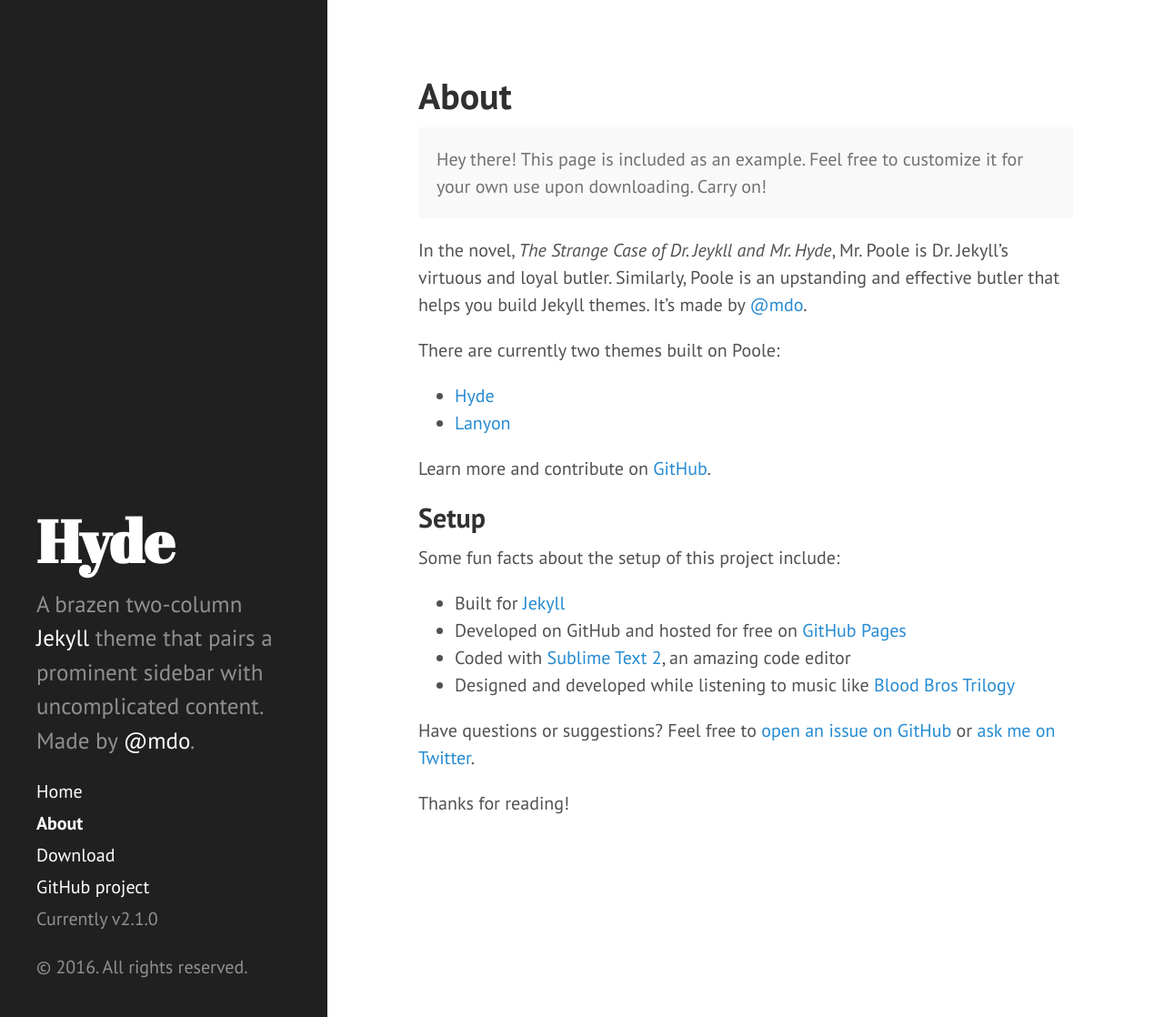
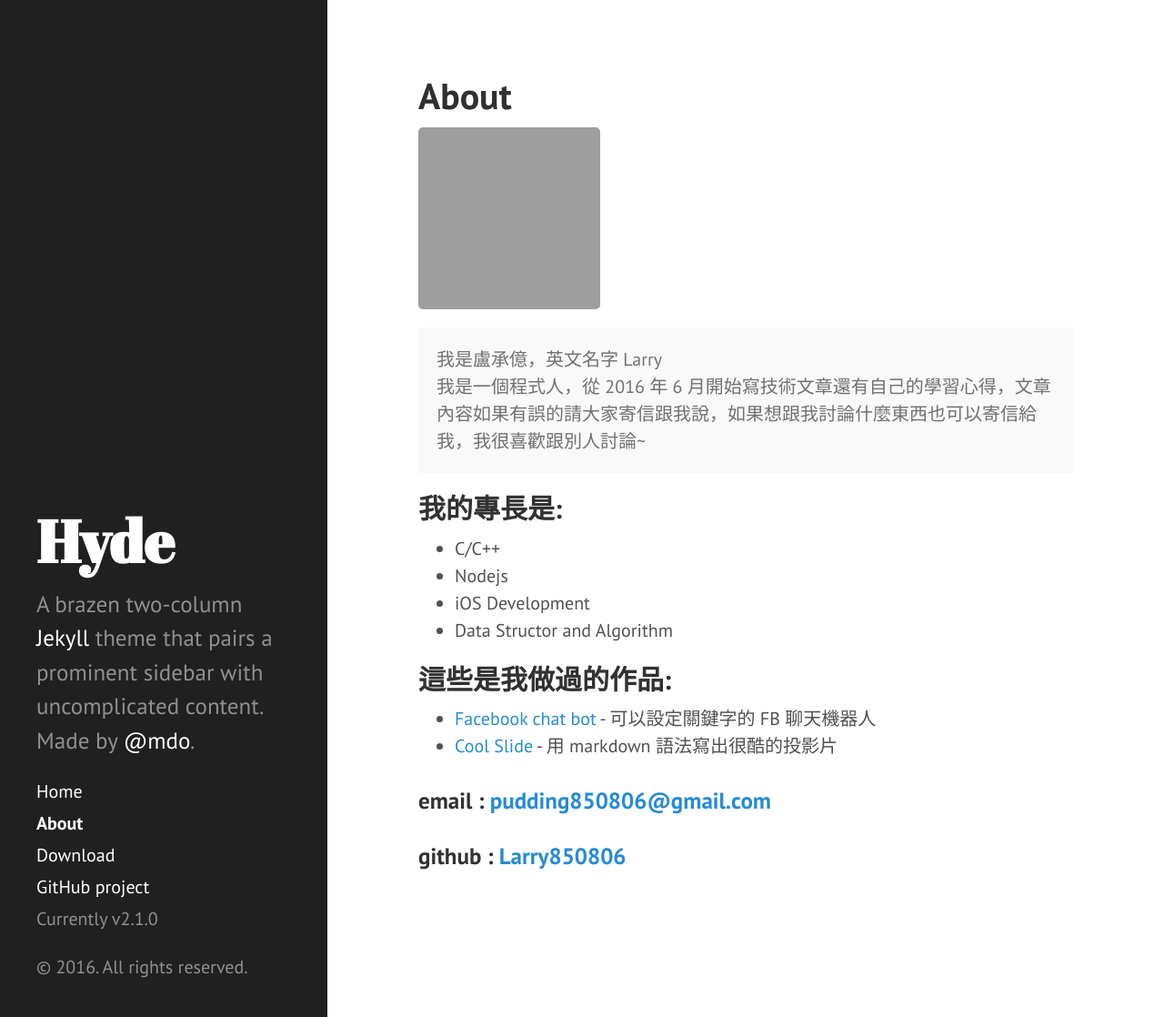
Before and after one commit to LarryLuTW/larrylutw.github.io, a Jekyll site: the page built from about.md, in a window 1280 px wide and 1118 px high. Shown: the whole window at 91% size. Built offline with Jekyll 4.4.1, drawn with Linux system fonts in a browser that asks for light colours; Markdown is read by kramdown in place of the engine named in the settings; grey boxes are pictures that could not be loaded.

Commit message:
update about

```diff
--- a/about.md
+++ b/about.md
@@ -3,28 +3,25 @@
 title: About
 ---
 
+![](https://avatars0.githubusercontent.com/u/10403741?v=3&s=200)
 <p class="message">
-  Hey there! This page is included as an example. Feel free to customize it for your own use upon downloading. Carry on!
+我是盧承億，英文名字 Larry<br>
+我是一個程式人，從 2016 年 6 月開始寫技術文章還有自己的學習心得，文章內容如果有誤的請大家寄信跟我說，如果想跟我討論什麼東西也可以寄信給我，我很喜歡跟別人討論~
 </p>
 
-In the novel, *The Strange Case of Dr. Jeykll and Mr. Hyde*, Mr. Poole is Dr. Jekyll's virtuous and loyal butler. Similarly, Poole is an upstanding and effective butler that helps you build Jekyll themes. It's made by [@mdo](https://twitter.com/mdo).
+## 我的專長是:
 
-There are currently two themes built on Poole:
+- C/C++
+- Nodejs
+- iOS Development
+- Data Structor and Algorithm
 
-* [Hyde](http://hyde.getpoole.com)
-* [Lanyon](http://lanyon.getpoole.com)
 
-Learn more and contribute on [GitHub](https://github.com/poole).
+## 這些是我做過的作品:
 
-## Setup
+- [Facebook chat bot](https://github.com/Larry850806/facebook-chat-bot) - 可以設定關鍵字的 FB 聊天機器人
+- [Cool Slide](https://github.com/CoolSlide/cool-slide) - 用 markdown 語法寫出很酷的投影片
 
-Some fun facts about the setup of this project include:
 
-* Built for [Jekyll](http://jekyllrb.com)
-* Developed on GitHub and hosted for free on [GitHub Pages](https://pages.github.com)
-* Coded with [Sublime Text 2](http://sublimetext.com), an amazing code editor
-* Designed and developed while listening to music like [Blood Bros Trilogy](https://soundcloud.com/maddecent/sets/blood-bros-series)
-
-Have questions or suggestions? Feel free to [open an issue on GitHub](https://github.com/poole/issues/new) or [ask me on Twitter](https://twitter.com/mdo).
-
-Thanks for reading!
+### email : [pudding850806@gmail.com](mailto:pudding850806@gmail.com)
+### github : [Larry850806](https://github.com/Larry850806)
```
Also changed, not shown: _posts/2012-02-06-whats-jekyll.md (line endings or trailing spaces), 4 other files.
